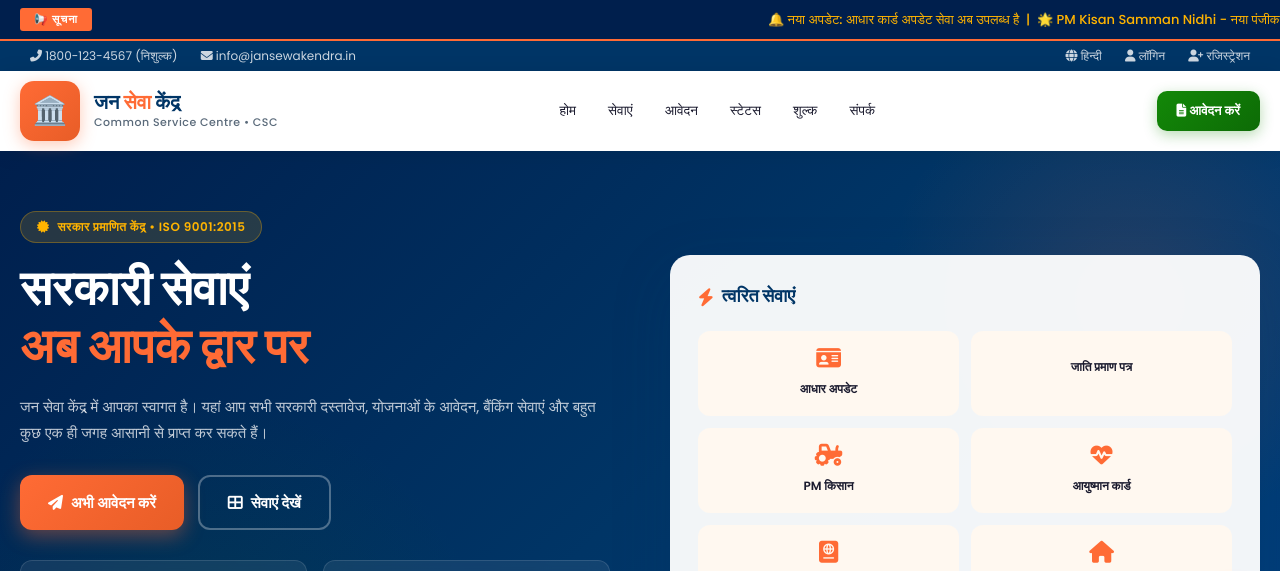
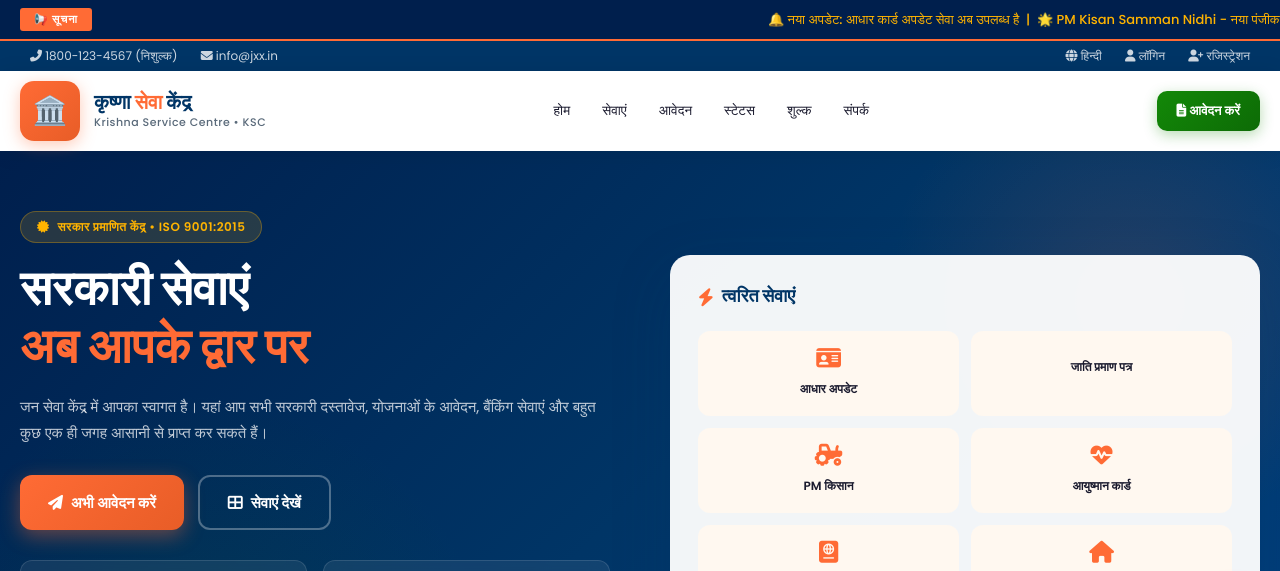
Before and after one commit to krishnagits1/jansewa, a plain HTML site: page index.html in a window 1280 px wide. Shown: the top 571 px of the page. Drawn offline with Linux system fonts and the light colour scheme; some icons are missing; a web font is replaced by a local one.

Commit message:
Update index.html

```diff
--- a/index.html
+++ b/index.html
@@ -904,7 +904,7 @@
   <div class="topbar-inner">
     <div>
       <a href="tel:18001234567"><i class="fas fa-phone-alt"></i> 1800-123-4567 (निशुल्क)</a>
-      <a href="mailto:info@jansewakendra.gov.in"><i class="fas fa-envelope"></i> info@jansewakendra.in</a>
+      <a href="mailto:info@jxx.in"><i class="fas fa-envelope"></i> info@jxx.in</a>
     </div>
     <div>
       <a href="#"><i class="fas fa-globe"></i> हिन्दी</a>
@@ -920,8 +920,8 @@
     <a href="#" class="logo-wrap">
       <div class="logo-icon">🏛️</div>
       <div class="logo-text">
-        <h1>जन <span>सेवा</span> केंद्र</h1>
-        <p>Common Service Centre • CSC</p>
+        <h1>कृष्णा <span>सेवा</span> केंद्र</h1>
+        <p>Krishna Service Centre • KSC</p>
       </div>
     </a>
     <nav id="mainNav">
@@ -1676,7 +1676,7 @@
   // =====================================================================
   // ⚙️  CONFIGURATION — यहाँ अपनी जानकारी भरें
   // =====================================================================
-  const JSK_WHATSAPP   = '919876543210'; // अपना WhatsApp नंबर (91+10 अंक)
+  const JSK_WHATSAPP   = '919198114635'; // अपना WhatsApp नंबर (91+10 अंक)
   const SHEET_URL      = 'YOUR_GOOGLE_SCRIPT_URL_HERE'; // Google Apps Script URL (नीचे setup देखें)
   // =====================================================================
 
```
